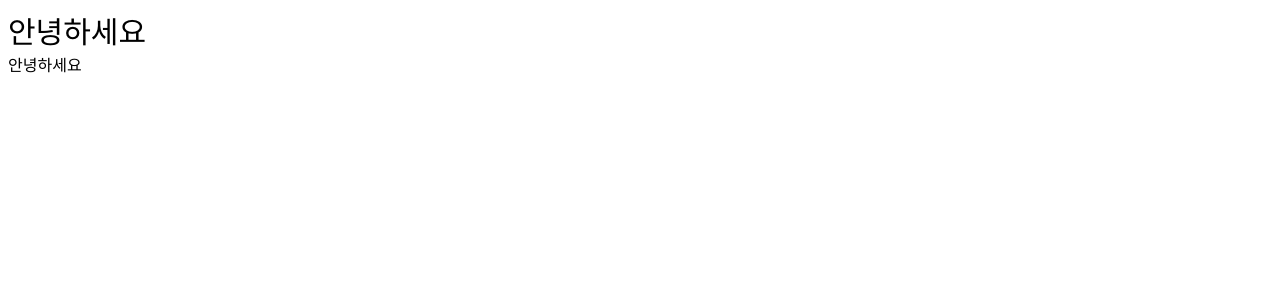
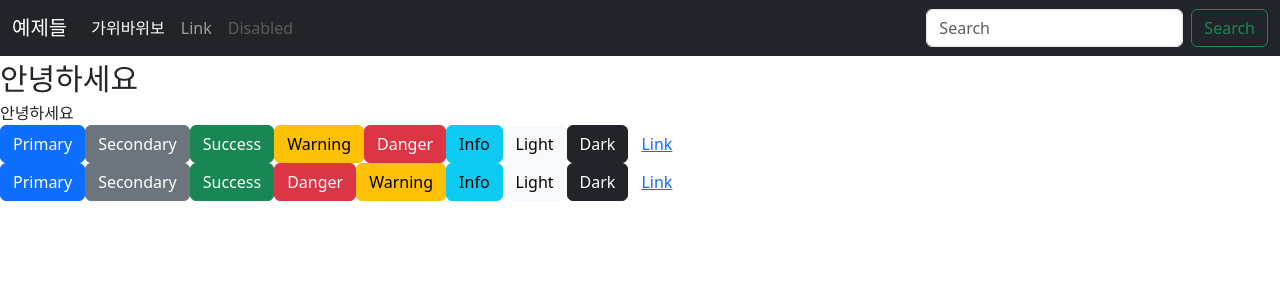
Before and after one commit to sungmoo0608/react-vite-psm-example, a React (Vite) app: page / in a window 1280 px wide. Shown: the top 300 px of the page. Built offline with nearby package versions, Linux system fonts and the light colour scheme.

Commit message:
부트스트랩 적용 완료

```diff
--- a/package.json
+++ b/package.json
@@ -11,7 +11,9 @@
   },
   "dependencies": {
     "react": "^18.3.1",
-    "react-dom": "^18.3.1"
+    "react-dom": "^18.3.1",
+    "bootstrap": "^5.3.3",
+    "react-bootstrap": "^2.10.4"
   },
   "devDependencies": {
     "@eslint/js": "^9.9.0",
--- a/src/App.jsx
+++ b/src/App.jsx
@@ -1,6 +1,7 @@
-import { useState } from 'react'
-import reactLogo from './assets/react.svg'
-import viteLogo from '/vite.svg'
+import { useState } from 'react';
+import 'bootstrap/dist/css/bootstrap.min.css';
+import BootStrapButton from './BootstrapExample';
+import Header from './components/Header';
 
 function App() {
   const hello = "안녕하세요";
@@ -11,8 +12,10 @@
 
   return (
     <>
+      <Header></Header>
       <div style={style}>{hello}</div>
       <div>{hello}</div>
+      <BootStrapButton/>
     </>
   )
 }
--- /dev/null
+++ b/src/BootstrapExample.jsx
@@ -0,0 +1,32 @@
+import { useState } from 'react'
+import Button from 'react-bootstrap/Button';
+
+function BootStrapButton() {
+
+  return (
+    <>
+      <div>
+          <Button variant="primary">Primary</Button>
+          <Button variant="secondary">Secondary</Button>
+          <Button variant="success">Success</Button>
+          <Button variant="warning">Warning</Button>
+          <Button variant="danger">Danger</Button>
+          <Button variant="info">Info</Button>
+          <Button variant="light">Light</Button>
+          <Button variant="dark">Dark</Button>
+          <Button variant="link">Link</Button>
+      </div>
+      <button type="button" class="btn btn-primary">Primary</button>
+      <button type="button" class="btn btn-secondary">Secondary</button>
+      <button type="button" class="btn btn-success">Success</button>
+      <button type="button" class="btn btn-danger">Danger</button>
+      <button type="button" class="btn btn-warning">Warning</button>
+      <button type="button" class="btn btn-info">Info</button>
+      <button type="button" class="btn btn-light">Light</button>
+      <button type="button" class="btn btn-dark">Dark</button>
+      <button type="button" class="btn btn-link">Link</button>
+    </>
+  )
+}
+
+export default BootStrapButton
--- /dev/null
+++ b/src/components/Header.jsx
@@ -0,0 +1,64 @@
+import { useState } from 'react';
+
+function Header() {
+
+  return (
+    <>
+      <nav className="navbar navbar-expand-lg navbar-dark bg-dark">
+        <div className="container-fluid">
+          <button
+            className="navbar-toggler"
+            type="button"
+            data-bs-toggle="collapse"
+            data-bs-target="#navbarTogglerDemo03"
+            aria-controls="navbarTogglerDemo03"
+            aria-expanded="false"
+            aria-label="Toggle navigation"
+          >
+            <span className="navbar-toggler-icon" />
+          </button>
+          <a className="navbar-brand" href="#">
+            예제들
+          </a>
+          <div className="collapse navbar-collapse" id="navbarTogglerDemo03">
+            <ul className="navbar-nav me-auto mb-2 mb-lg-0">
+              <li className="nav-item">
+                <a className="nav-link active" aria-current="page" href="#">
+                  가위바위보
+                </a>
+              </li>
+              <li className="nav-item">
+                <a className="nav-link" href="#">
+                  Link
+                </a>
+              </li>
+              <li className="nav-item">
+                <a
+                  className="nav-link disabled"
+                  href="#"
+                  tabIndex={-1}
+                  aria-disabled="true"
+                >
+                  Disabled
+                </a>
+              </li>
+            </ul>
+            <form className="d-flex">
+              <input
+                className="form-control me-2"
+                type="search"
+                placeholder="Search"
+                aria-label="Search"
+              />
+              <button className="btn btn-outline-success" type="submit">
+                Search
+              </button>
+            </form>
+          </div>
+        </div>
+      </nav>
+    </>
+  )
+}
+
+export default Header
```
Also changed, not shown: 2 other files (tests, documents, lock files or other folders).
